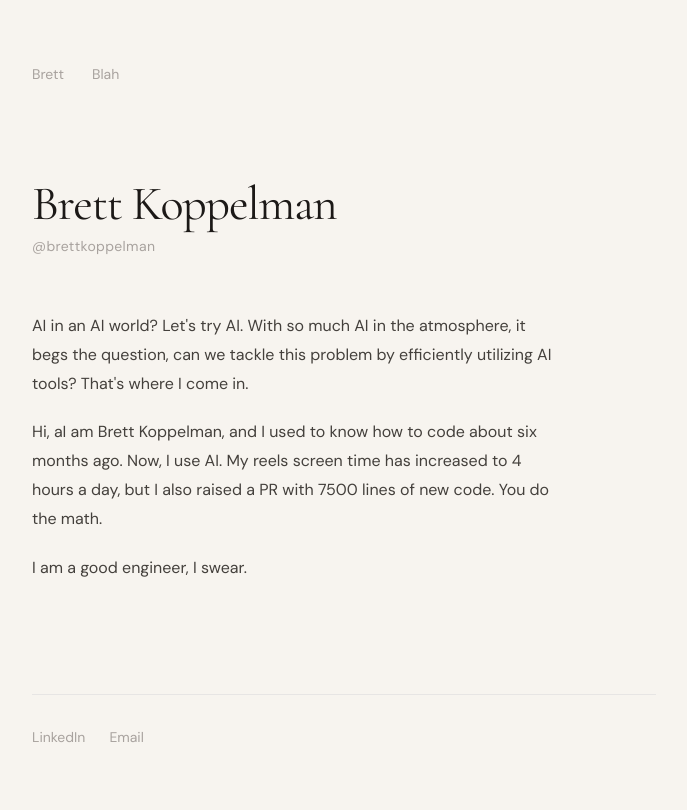
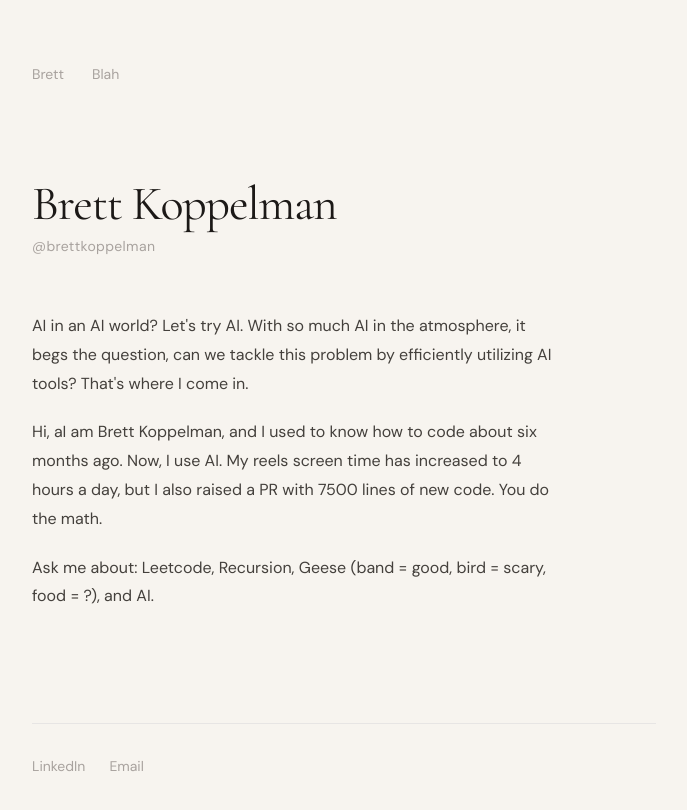
Before and after one commit to brettkoppelman/brettkoppelman.github.io, a Next.js app: page / in a window 1280 px wide. Shown: the top 810 px of the page, without its empty margins (296-983 px from the left). Built offline with nearby package versions, Linux system fonts and the light colour scheme.

Commit message:
Remove first thought post and update bio ask-me-about line
Co-Authored-By: Claude Sonnet 4.6 <noreply@anthropic.com>

```diff
--- a/components/Header.tsx
+++ b/components/Header.tsx
@@ -17,7 +17,7 @@ export default function Header() {
           lines of new code. You do the math.
         </p>
         <p>
-          I am a good engineer, I swear.
+          Ask me about: Leetcode, Recursion, Geese (band = good, bird = scary, food = ?), and AI.
         </p>
       </div>
     </section>
```
Also changed, not shown: content/thoughts/hello.md (deleted, +0 -6 lines).
